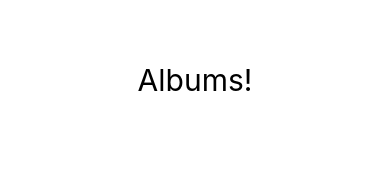
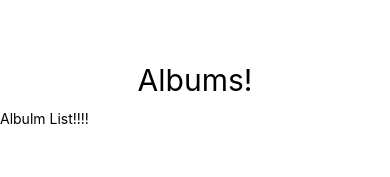
Before and after one commit to hakbar0/ReactNativeTut, a React Native app in the folder reactNativeTut/: screen / in a window 390 px wide. Shown: the top 177 px of the page. Built offline with nearby package versions, Linux system fonts and the light colour scheme.

Commit message:
Created an albulm list component

```diff
--- a/reactNativeTut/App.js
+++ b/reactNativeTut/App.js
@@ -1,24 +1,15 @@
 import React from 'react';
 import { StyleSheet, Text, View } from 'react-native';
-import Header from './src/components/header';
+import Header from './src/components/Header';
+import AlbumList from './src/components/AlbumList';
 
 export default class App extends React.Component {
   render() {
     return (
-      <View style={styles.container}>
+      <View>
         <Header headerText={'Albums!'} />
+        <AlbumList />
       </View>
     );
   }
 }
-
-const styles = StyleSheet.create({
-  container: {
-    backgroundColor: '#fff',
-    alignItems: 'center',
-    justifyContent: 'center',
-    height: 110,
-    paddingTop: 50,
-    elevation: 10,
-  },
-});
--- /dev/null
+++ b/reactNativeTut/src/components/AlbumList.js
@@ -0,0 +1,14 @@
+import React, { Component } from 'react';
+import { View, Text } from 'react-native';
+
+class AlbumList extends Component {
+    render() {
+        return (
+            <View>
+                <Text>Albulm List!!!!</Text>
+            </View>
+        );
+    }
+}
+
+export default AlbumList;
--- a/reactNativeTut/src/components/header.js
+++ b/reactNativeTut/src/components/header.js
@@ -3,14 +3,24 @@ import { Text, StyleSheet, View } from 'react-native';
 
 const Header = (props) => {
     return (
-        <Text style={styles.font}>{props.headerText}</Text>
+        <View style={styles.container}>
+            <Text style={styles.font}>{props.headerText}</Text>
+        </View>
     )
 };
 
 const styles = StyleSheet.create({
+    container: {
+        backgroundColor: '#fff',
+        alignItems: 'center',
+        justifyContent: 'center',
+        height: 110,
+        paddingTop: 50,
+        elevation: 10,
+    },
     font: {
         fontSize: 30,
-    },
+    }
 });
 
 export default Header;
```
